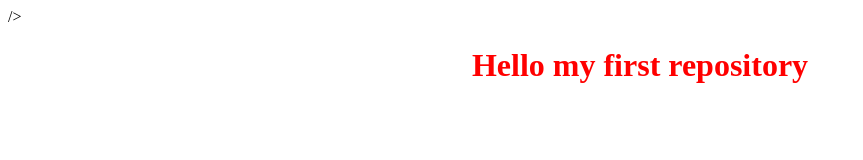
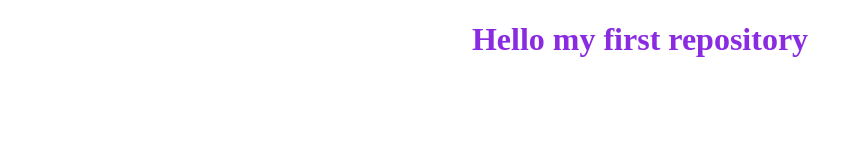
Before and after one commit to sandramercadal/Myfirstrepository, a plain HTML site: page index.html in a window 1280 px wide. Shown: the whole page, without its empty margins (0-863 px from the left). Drawn offline with Linux system fonts and the light colour scheme; files that its build step writes are made by us from their sources.

Commit message:
Hopefully this is the right place to commit again. Cant see the 'G' logo, instead a stack of bricks.
Added JS folder, javascript alert to check it works.

```diff
--- a/index.html
+++ b/index.html
@@ -5,16 +5,11 @@
     <meta name="viewport" content="width=device-width, initial-scale=1.0" />
     <title>myfirstrepository</title>
 
-    />
-    <link href="src/styles.css" rel="stylesheet" type="text/css" />
+    <link rel="stylesheet" href="styles.css" />
   </head>
-  <style>
-    h1 {
-      text-align: center;
-      color: red;
-    }
-  </style>
+
   <body>
     <h1>Hello my first repository</h1>
+    <script src="script.js"></script>
   </body>
 </html>
```
